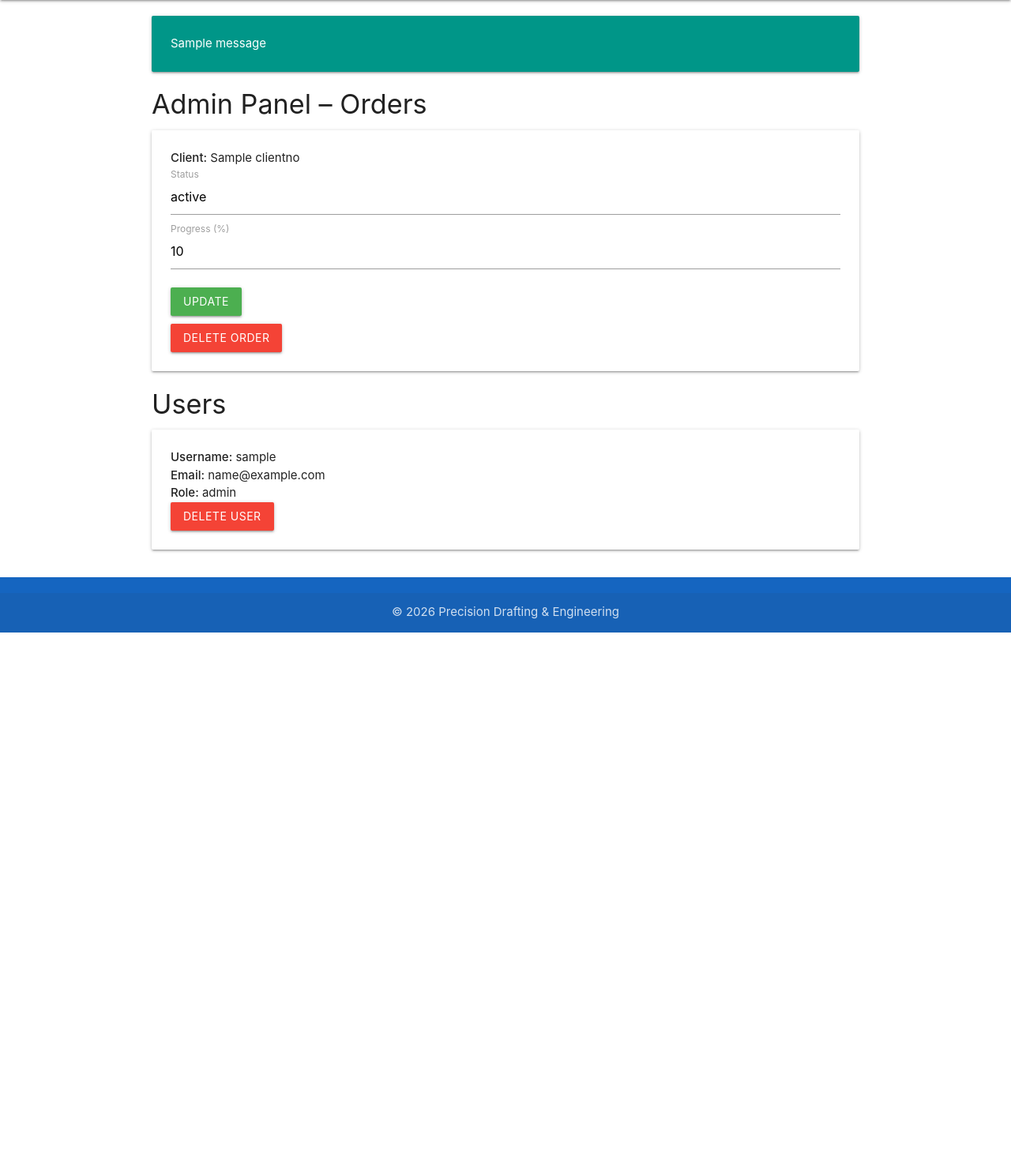
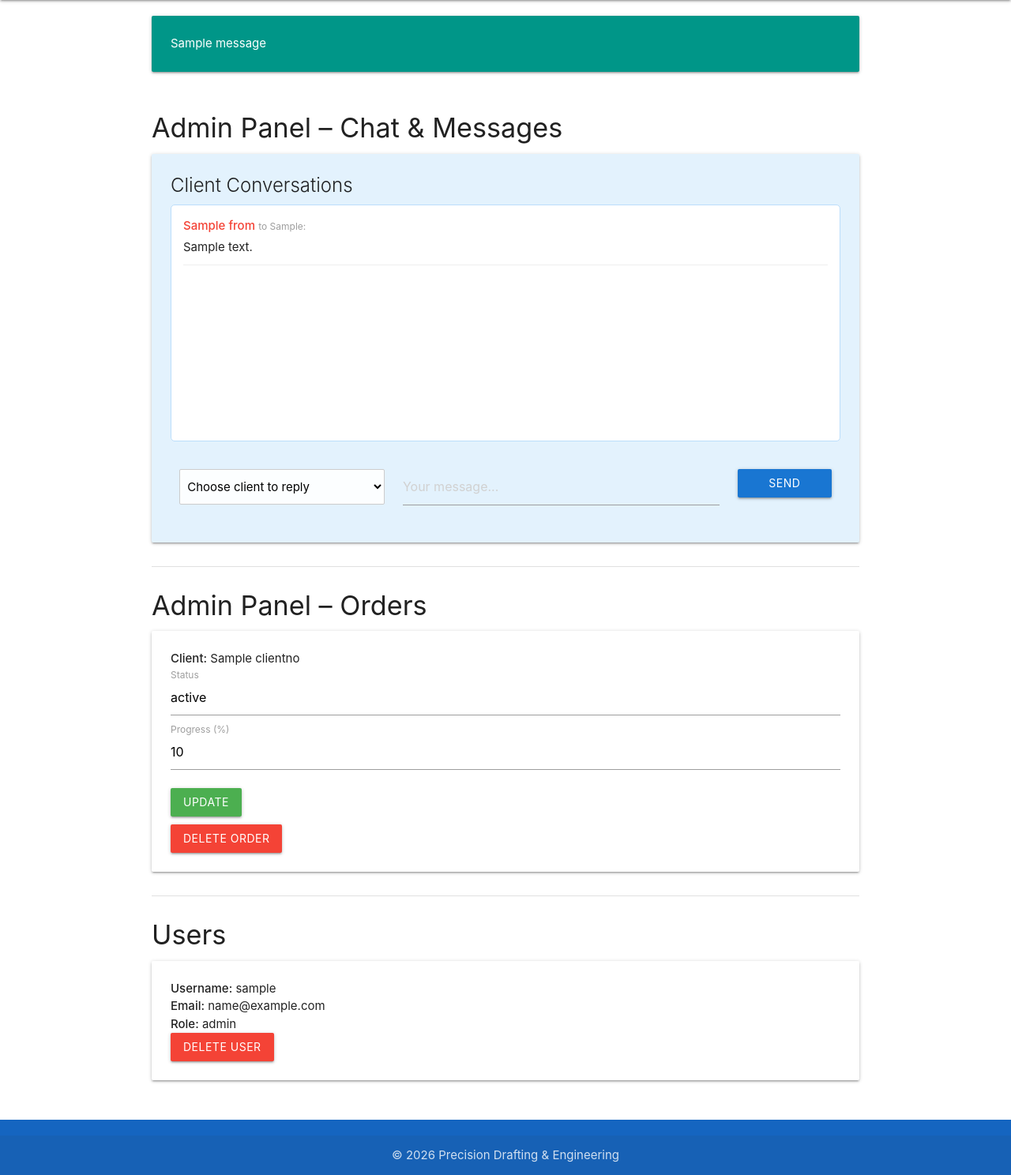
Before and after one commit to Robertas-Cyberattack/MP3, a Flask app: page /admin in a window 1280 px wide. Shown: the part 72-1560 px from the top of the page at 79% size. Before the commit the page ends 873 px from the top, so only its background shows below. Run offline with Flask 3, Linux system fonts and the light colour scheme; the visitor is signed in with stand-in values (Sample User, id 1); one stand-in notice (Sample message) is shown; a database or web service that is not in the repository returns one stand-in record (values such as "Sample title"); some libraries are stand-ins or nearby versions.

Commit message:
renew admin.html for communication between client and admin

```diff
--- a/templates/admin.html
+++ b/templates/admin.html
@@ -1,12 +1,58 @@
 {% extends "base.html" %}
 {% block content %}
 
+<div class="section">
+    <h4>Admin Panel – Chat & Messages</h4>
+
+    <div class="card blue lighten-5">
+        <div class="card-content">
+            <span class="card-title">Client Conversations</span>
+
+            <div id="chat-window" style="height: 300px; overflow-y: auto; background: white; padding: 15px; border: 1px solid #bbdefb; border-radius: 5px; margin-bottom: 20px;">
+                {% for msg in messages %}
+                    <div style="margin-bottom: 10px; border-bottom: 1px solid #eee; padding-bottom: 5px;">
+                        <span class="{% if msg['from'] == session['user'] %}blue-text text-darken-2{% else %}red-text{% endif %}">
+                            <strong>{{ msg['from'] }}</strong>
+                        </span>
+                        <span class="grey-text" style="font-size: 0.8rem;"> to {{ msg['to'] }}:</span>
+                        <p style="margin: 5px 0;">{{ msg.text }}</p>
+                    </div>
+                {% else %}
+                    <p class="grey-text center">No messages found.</p>
+                {% endfor %}
+            </div>
+
+            <form method="POST" action="{{ url_for('send_message') }}">
+                <div class="row" style="margin-bottom: 0;">
+                    <div class="input-field col s12 m4">
+                        <select name="to" required class="browser-default" style="border: 1px solid #ccc;">
+                            <option value="" disabled selected>Choose client to reply</option>
+                            {% for user in users %}
+                                {% if user.role != 'admin' %}
+                                    <option value="{{ user.username }}">{{ user.username }}</option>
+                                {% endif %}
+                            {% endfor %}
+                            <option value="all_clients">Send to ALL clients</option>
+                        </select>
+                    </div>
+                    <div class="input-field col s12 m6">
+                        <input type="text" name="text" placeholder="Your message..." required>
+                    </div>
+                    <div class="input-field col s12 m2">
+                        <button class="btn blue darken-2 col s12" type="submit">Send</button>
+                    </div>
+                </div>
+            </form>
+        </div>
+    </div>
+
+    <div class="divider" style="margin: 30px 0;"></div>
+
     <h4>Admin Panel – Orders</h4>
-
     {% for order in orders %}
     <div class="card">
         <div class="card-content">
-    <p><strong>Client:</strong> {{ order.clientno }}</p> <!-- clientno, ne client -->
+            <p><strong>Client:</strong> {{ order.clientno }}</p>
 
             <form method="POST" action="{{ url_for('update_order', order_id=order._id) }}">
                 <div class="input-field">
@@ -29,6 +75,8 @@
     </div>
     {% endfor %}
 
+    <div class="divider" style="margin: 30px 0;"></div>
+
     <h4>Users</h4>
     {% for user in users %}
     <div class="card">
@@ -45,5 +93,14 @@
         </div>
     </div>
     {% endfor %}
+</div>
+
+<script>
+    // Automatiškai nuslenka į chato apačią, kad matytųsi naujausios žinutės
+    var chatWindow = document.getElementById("chat-window");
+    if (chatWindow) {
+        chatWindow.scrollTop = chatWindow.scrollHeight;
+    }
+</script>
 
 {% endblock %}
```
Lines whose indentation alone changed are shown as unchanged.
